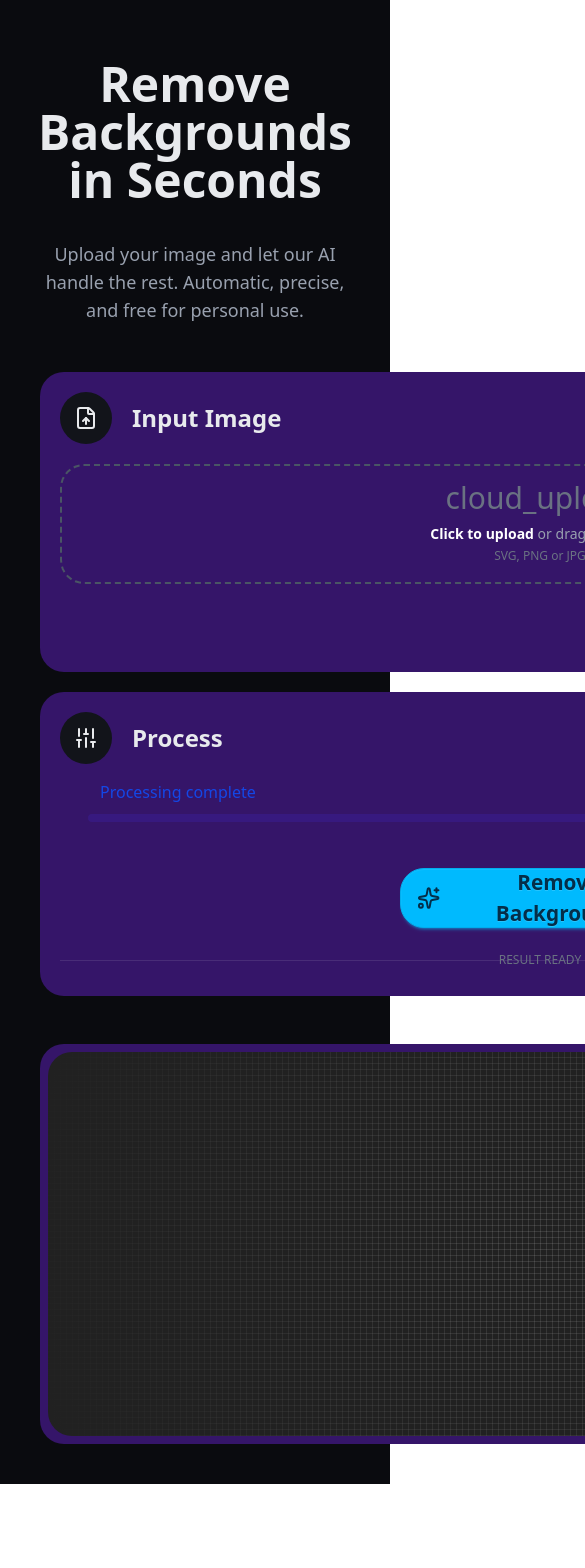
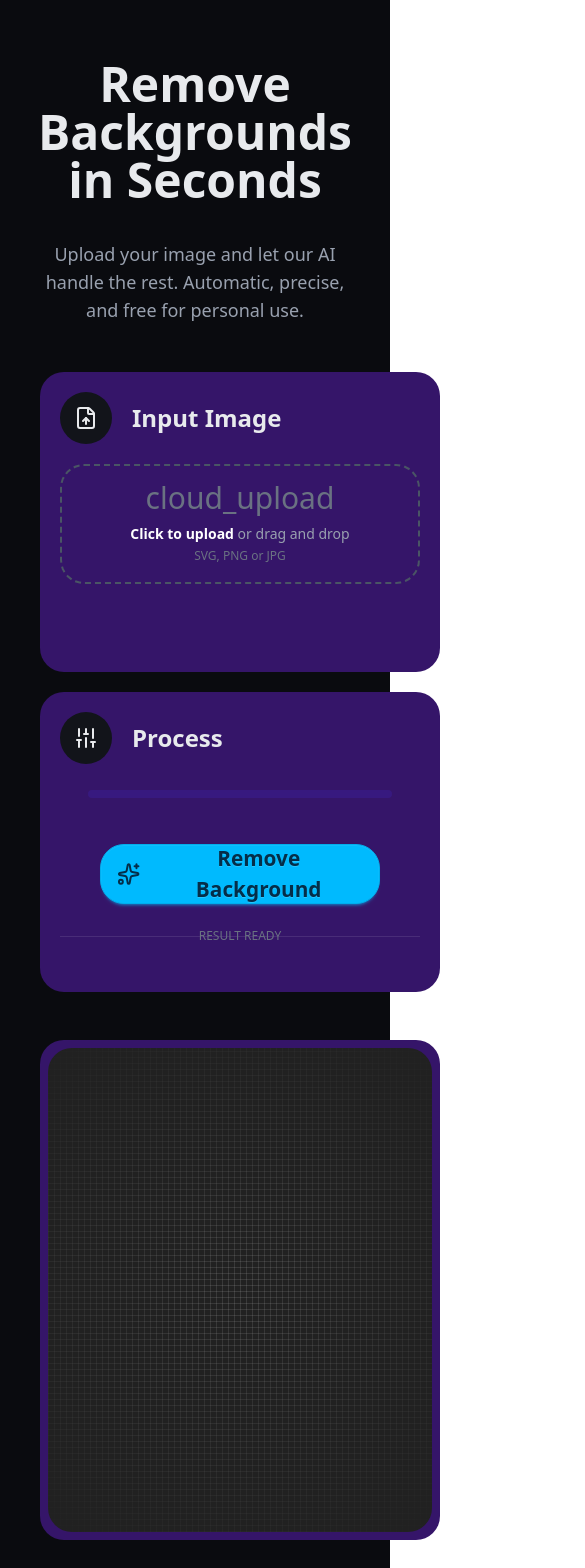
Before and after one commit to Konvelbo/RemoveBackground, a React (Vite) app: page / in a window 390 px wide. Shown: the top 1568 px of the page, 585 px wide, since content can reach past the window. Before the commit the page ends 1484 px from the top, so only its background shows below. Built offline with nearby package versions, Linux system fonts and the light colour scheme.

Commit message:
I corriged the loading bugs

```diff
--- a/src/App.css
+++ b/src/App.css
@@ -34,13 +34,10 @@ body {
     font-family: var(--font-sans);
     margin: 0;
     min-height: 100vh;
-    body {
-        scrollbar-width: none;
-    }
 }
 
-body::-webkit-scrollbar {
-    display: none; /* Masque la barre, le défilement reste */
+::-webkit-scrollbar {
+    display: none;
 }
 
 #file-input {
@@ -88,14 +85,14 @@ body::-webkit-scrollbar {
         gap: 1.5rem;
     }
     #div-box {
-        width: 1000px;
-        height: 600px;
+        min-width: 900px;
+        min-height: 500px;
     }
     #animate-image {
         max-width: 450px;
     }
     #upload_file {
-        min-width: 600px;
+        min-width: 700px;
         min-height: 300px;
     }
     #process {
@@ -116,7 +113,7 @@ body::-webkit-scrollbar {
     }
     #div-box {
         min-width: 900px;
-        height: 700px;
+        min-height: 500px;
     }
     #animate-image {
         max-width: 450px;
@@ -142,8 +139,12 @@ body::-webkit-scrollbar {
         gap: 1.5rem;
     }
     #div-box {
-        min-width: 700px;
-        height: 500px;
+        min-width: 900px;
+        min-height: 500px;
+    }
+    #upload_file {
+        min-width: 500px;
+        min-height: 300px;
     }
 }
 @media screen and(max-width: 1600px) {
@@ -152,7 +153,7 @@ body::-webkit-scrollbar {
         gap: 1.5rem;
     }
     #div-box {
-        min-width: 800px;
+        min-width: 900px;
         height: 500px;
     }
     /*#upload_file {
@@ -167,7 +168,7 @@ body::-webkit-scrollbar {
         gap: 1.5rem;
     }
     #div-box {
-        min-width: 850px;
+        min-width: 650px;
         height: 500px;
     }
     #upload_file {
@@ -231,4 +232,8 @@ body::-webkit-scrollbar {
     #uploadFile_process {
         flex-direction: column;
     }
+
+    #animate-image {
+        max-width: 350px;
+    }
 }
--- a/src/App.tsx
+++ b/src/App.tsx
@@ -133,6 +133,7 @@ function App() {
             showPreview={showPreview}
           />
           <Process
+            preview={preview}
             removeBackground={onRemoveBackground}
             url={url || ""}
             loading={loading}
--- a/src/components/process.tsx
+++ b/src/components/process.tsx
@@ -4,7 +4,7 @@ import { Toaster } from "react-hot-toast";
 type processProps = {
   removeBackground: () => void;
   url: string;
-
+  preview: string | ArrayBuffer | null;
   loading: number;
   isUrl: boolean;
 };
@@ -12,7 +12,7 @@ type processProps = {
 const Process = ({
   removeBackground,
   url,
-
+  preview,
   loading,
   isUrl,
 }: processProps) => {
@@ -26,10 +26,14 @@ const Process = ({
         <h2 className="text-2xl font-semibold">Process</h2>
       </div>
       <div id="progess_bar" className="">
-        <div className="flex justify-between px-10">
-          <p className="text-blue-700">Processing complete</p>
-          <span className="font-semibold">{loading + " %"}</span>
-        </div>
+        {preview && (
+          <div className="flex justify-between px-10">
+            <p className="text-blue-700">
+              {loading === 100 ? "Processing complete" : "Wait a moment..."}
+            </p>
+            <span className="font-semibold">{loading + " %"}</span>
+          </div>
+        )}
         <progress
           id="progress"
           className="progress progress-primary w-150 justify-start"
--- a/src/index.css
+++ b/src/index.css
@@ -1,5 +1,4 @@
 body {
-    scrollbar-color: #888 #f1f1f1; /* Curseur (thumb) gris, Piste (track) gris clair */
     scrollbar-width: none;
 }
 
```
